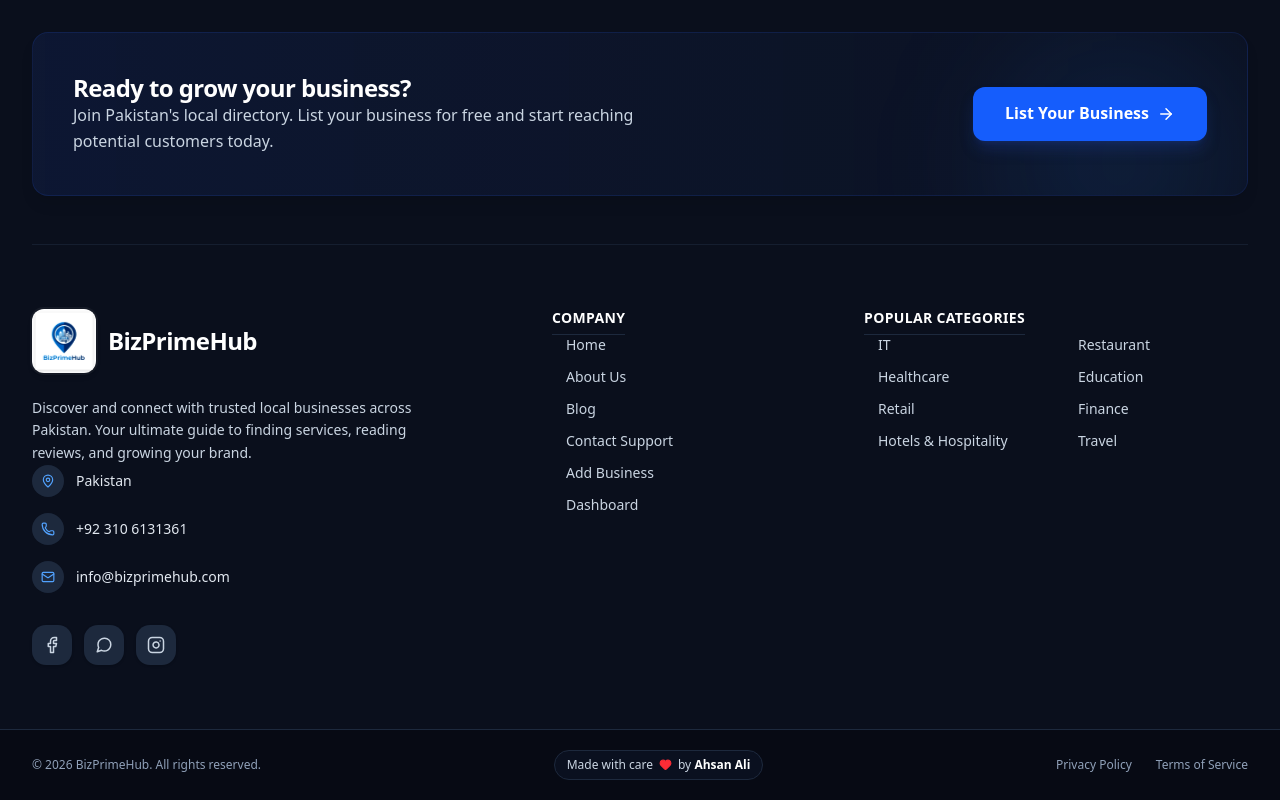
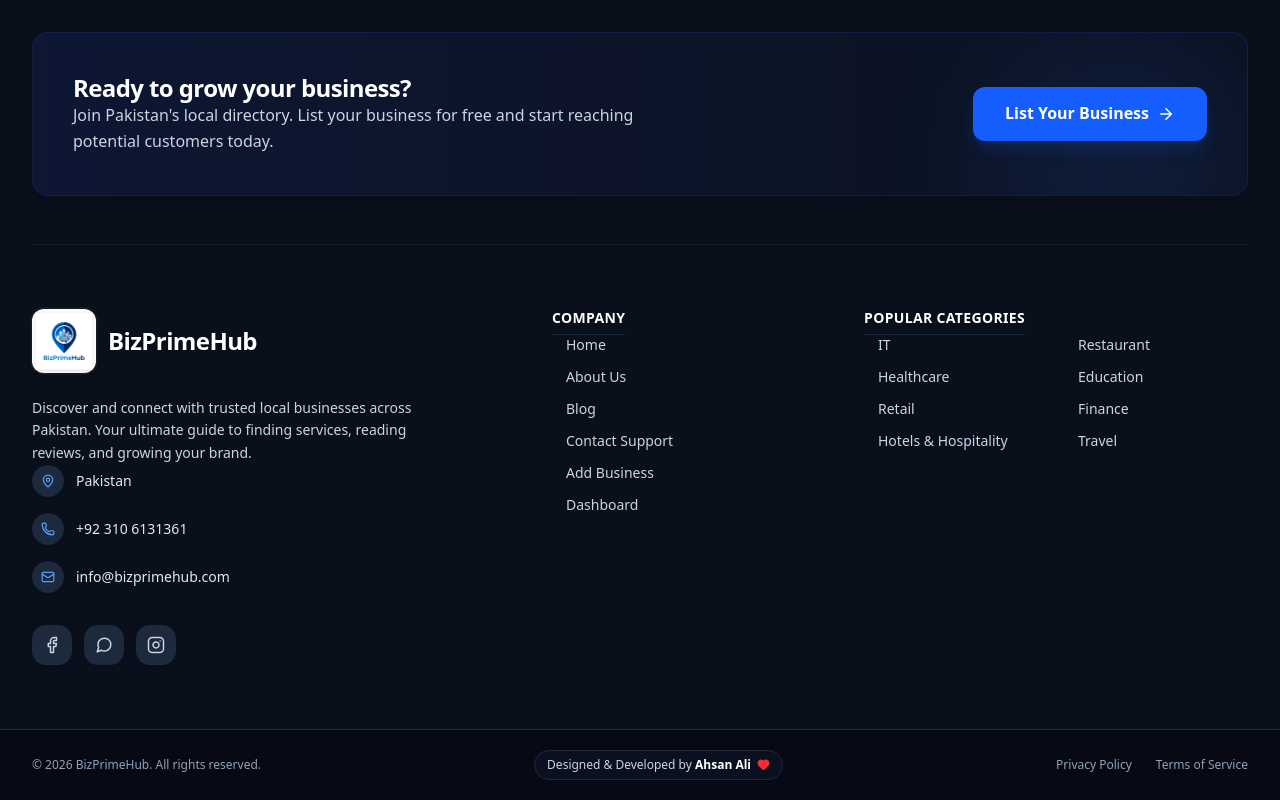
Before and after one commit to aliahsansarwar786/PKbizMap.com, a Next.js app in the folder frontend/: page / in a window 1280 px wide. Shown: the part 4576-5376 px from the top of the page. Built offline with nearby package versions, Linux system fonts and the light colour scheme; no server answers.

Commit message:
feat(ui): update footer credit text to Designed & Developed by Ahsan Ali

```diff
--- a/frontend/components/layout/Footer.jsx
+++ b/frontend/components/layout/Footer.jsx
@@ -129,9 +129,8 @@ export default function Footer() {
           </div>
 
           <div className="flex items-center gap-1.5 bg-slate-900/50 px-3 py-1.5 rounded-full border border-slate-800 text-slate-300">
-            <span>Made with care</span>
+            <span>Designed & Developed by <strong className="!text-white font-semibold">Ahsan Ali</strong></span>
             <Heart size={13} className="text-red-500 fill-red-500" />
-            <span>by <strong className="!text-white font-semibold">Ahsan Ali</strong></span>
           </div>
 
           <div className="flex items-center gap-6">
```
